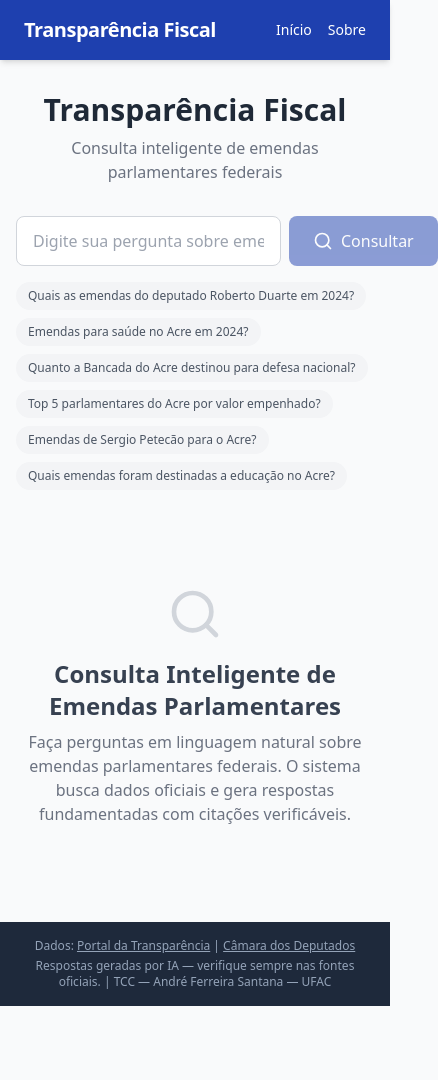
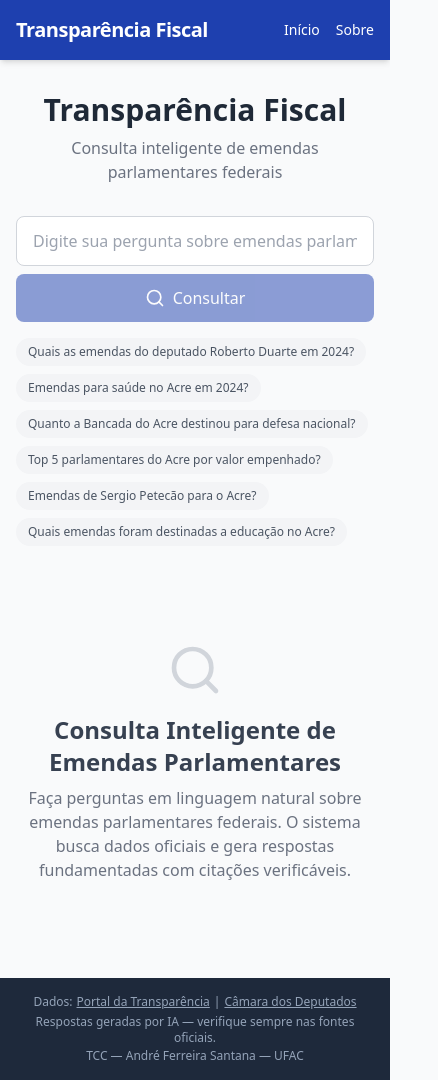
Before and after one commit to andrefesan/TCC_Projeto, a React (Vite) app in the folder frontend/: page / in a window 390 px wide. Shown: the whole page, 438 px wide, since content can reach past the window. Before the commit the page ends 1006 px from the top, so only its background shows below. Built offline with nearby package versions, Linux system fonts and the light colour scheme; no server answers.

Commit message:
Correção SQL e responsividade mobile

```diff
--- a/frontend/src/App.tsx
+++ b/frontend/src/App.tsx
@@ -6,7 +6,7 @@ import AboutPage from './pages/AboutPage'
 function App() {
   return (
     <div className="min-h-screen flex flex-col">
-      <header className="bg-primary-600 text-white py-4 px-6 shadow-md">
+      <header className="bg-primary-600 text-white py-4 px-4 sm:px-6 shadow-md">
         <div className="max-w-6xl mx-auto flex items-center justify-between">
           <a href="/" className="text-xl font-bold tracking-tight">
             Transparência Fiscal
@@ -26,12 +26,15 @@ function App() {
         </Routes>
       </main>
 
-      <footer className="bg-slate-800 text-slate-400 py-4 px-6 text-center text-xs">
-        <p>
-          Dados: <a href="https://portaldatransparencia.gov.br" target="_blank" rel="noopener noreferrer" className="underline hover:text-white">Portal da Transparência</a> |{' '}
+      <footer className="bg-slate-800 text-slate-400 py-4 px-4 sm:px-6 text-center text-xs">
+        <p className="flex flex-wrap justify-center gap-x-1">
+          <span>Dados:</span>
+          <a href="https://portaldatransparencia.gov.br" target="_blank" rel="noopener noreferrer" className="underline hover:text-white">Portal da Transparência</a>
+          <span>|</span>
           <a href="https://dadosabertos.camara.leg.br" target="_blank" rel="noopener noreferrer" className="underline hover:text-white">Câmara dos Deputados</a>
         </p>
-        <p className="mt-1">Respostas geradas por IA — verifique sempre nas fontes oficiais. | TCC — André Ferreira Santana — UFAC</p>
+        <p className="mt-1 px-2">Respostas geradas por IA — verifique sempre nas fontes oficiais.</p>
+        <p className="mt-0.5">TCC — André Ferreira Santana — UFAC</p>
       </footer>
     </div>
   )
--- a/frontend/src/components/FilterPanel.tsx
+++ b/frontend/src/components/FilterPanel.tsx
@@ -23,11 +23,11 @@ export function FilterPanel({ filters, onChange }: FilterPanelProps) {
   }
 
   return (
-    <div className="flex flex-wrap gap-3 items-center">
+    <div className="grid grid-cols-3 sm:flex sm:flex-wrap gap-3 items-center">
       <select
         value={filters.ano || ''}
         onChange={(e) => update('ano', e.target.value)}
-        className="px-3 py-2 border rounded-lg text-sm bg-white"
+        className="w-full sm:w-auto px-3 py-2 border rounded-lg text-sm bg-white"
       >
         <option value="">Ano</option>
         {ANOS.map((a) => <option key={a} value={a}>{a}</option>)}
@@ -36,7 +36,7 @@ export function FilterPanel({ filters, onChange }: FilterPanelProps) {
       <select
         value={filters.uf || ''}
         onChange={(e) => update('uf', e.target.value)}
-        className="px-3 py-2 border rounded-lg text-sm bg-white"
+        className="w-full sm:w-auto px-3 py-2 border rounded-lg text-sm bg-white"
       >
         <option value="">UF</option>
         {UFS.map((u) => <option key={u} value={u}>{u}</option>)}
@@ -45,7 +45,7 @@ export function FilterPanel({ filters, onChange }: FilterPanelProps) {
       <select
         value={filters.partido || ''}
         onChange={(e) => update('partido', e.target.value)}
-        className="px-3 py-2 border rounded-lg text-sm bg-white"
+        className="w-full sm:w-auto px-3 py-2 border rounded-lg text-sm bg-white"
       >
         <option value="">Partido</option>
         {PARTIDOS.map((p) => <option key={p} value={p}>{p}</option>)}
@@ -54,7 +54,7 @@ export function FilterPanel({ filters, onChange }: FilterPanelProps) {
       {Object.keys(filters).length > 0 && (
         <button
           onClick={() => onChange({})}
-          className="text-xs text-gray-500 hover:text-danger-500 underline"
+          className="col-span-3 sm:col-span-1 text-xs text-gray-500 hover:text-danger-500 underline"
         >
           Limpar filtros
         </button>
--- a/frontend/src/components/ResponseCard.tsx
+++ b/frontend/src/components/ResponseCard.tsx
@@ -10,8 +10,8 @@ interface ResponseCardProps {
 
 export function ResponseCard({ resposta, fontes, metadata }: ResponseCardProps) {
   return (
-    <div className="bg-white rounded-lg shadow-md p-6 mt-6">
-      <div className="prose prose-slate max-w-none prose-headings:text-lg prose-headings:font-semibold prose-headings:mt-4 prose-headings:mb-2 prose-p:my-2 prose-li:my-0.5">
+    <div className="bg-white rounded-lg shadow-md p-4 sm:p-6 mt-6 overflow-hidden">
+      <div className="prose prose-slate max-w-none break-words prose-headings:text-lg prose-headings:font-semibold prose-headings:mt-4 prose-headings:mb-2 prose-p:my-2 prose-li:my-0.5">
         <ReactMarkdown>{resposta}</ReactMarkdown>
       </div>
 
@@ -32,10 +32,10 @@ export function ResponseCard({ resposta, fontes, metadata }: ResponseCardProps)
         ))}
       </div>
 
-      <div className="mt-3 text-xs text-gray-400">
-        Respondido em {(metadata.latencia_ms / 1000).toFixed(1)}s |
-        Modo: {metadata.modo} |
-        {metadata.num_resultados} registros
+      <div className="mt-3 text-xs text-gray-400 flex flex-wrap gap-x-1">
+        <span>Respondido em {(metadata.latencia_ms / 1000).toFixed(1)}s</span>
+        <span>| Modo: {metadata.modo}</span>
+        <span>| {metadata.num_resultados} registros</span>
       </div>
     </div>
   )
--- a/frontend/src/components/SearchBar.tsx
+++ b/frontend/src/components/SearchBar.tsx
@@ -25,13 +25,13 @@ export function SearchBar({ onSearch, isLoading }: SearchBarProps) {
 
   return (
     <div className="w-full max-w-3xl mx-auto">
-      <form onSubmit={handleSubmit} className="flex gap-2">
+      <form onSubmit={handleSubmit} className="flex flex-col sm:flex-row gap-2">
         <input
           type="text"
           value={query}
           onChange={(e) => setQuery(e.target.value)}
           placeholder="Digite sua pergunta sobre emendas parlamentares..."
-          className="flex-1 px-4 py-3 border border-gray-300 rounded-lg
+          className="flex-1 min-w-0 px-4 py-3 border border-gray-300 rounded-lg
                      focus:ring-2 focus:ring-primary-500 focus:border-transparent
                      outline-none transition"
           disabled={isLoading}
@@ -41,7 +41,8 @@ export function SearchBar({ onSearch, isLoading }: SearchBarProps) {
           disabled={isLoading || !query.trim()}
           className="px-6 py-3 bg-primary-600 text-white rounded-lg
                      hover:bg-primary-700 disabled:opacity-50
-                     flex items-center gap-2 transition font-medium"
+                     flex items-center justify-center gap-2 transition font-medium
+                     shrink-0"
         >
           {isLoading ? <Loader2 size={20} className="animate-spin" /> : <Search size={20} />}
           Consultar
--- a/frontend/src/styles/globals.css
+++ b/frontend/src/styles/globals.css
@@ -3,7 +3,7 @@
 @tailwind utilities;
 
 @layer base {
-  body {
-    @apply antialiased;
+  html, body {
+    @apply antialiased overflow-x-hidden;
   }
 }
```
Also changed, not shown: 2 other files (tests, documents, lock files or other folders).
